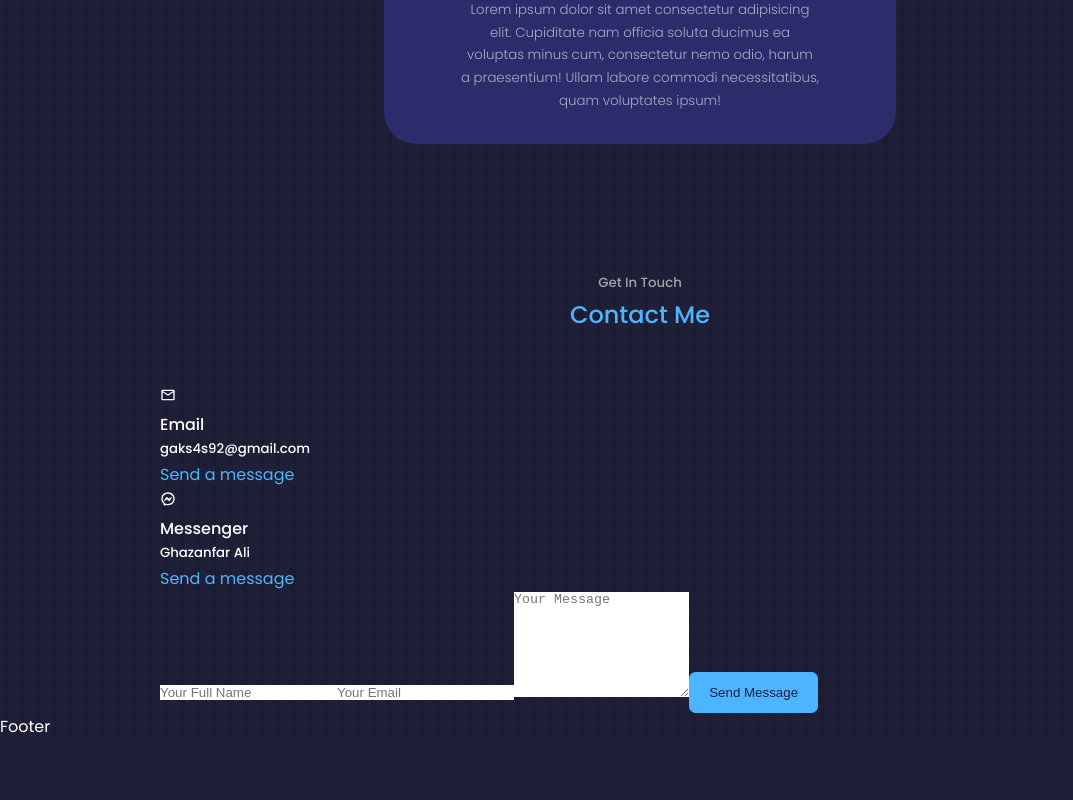
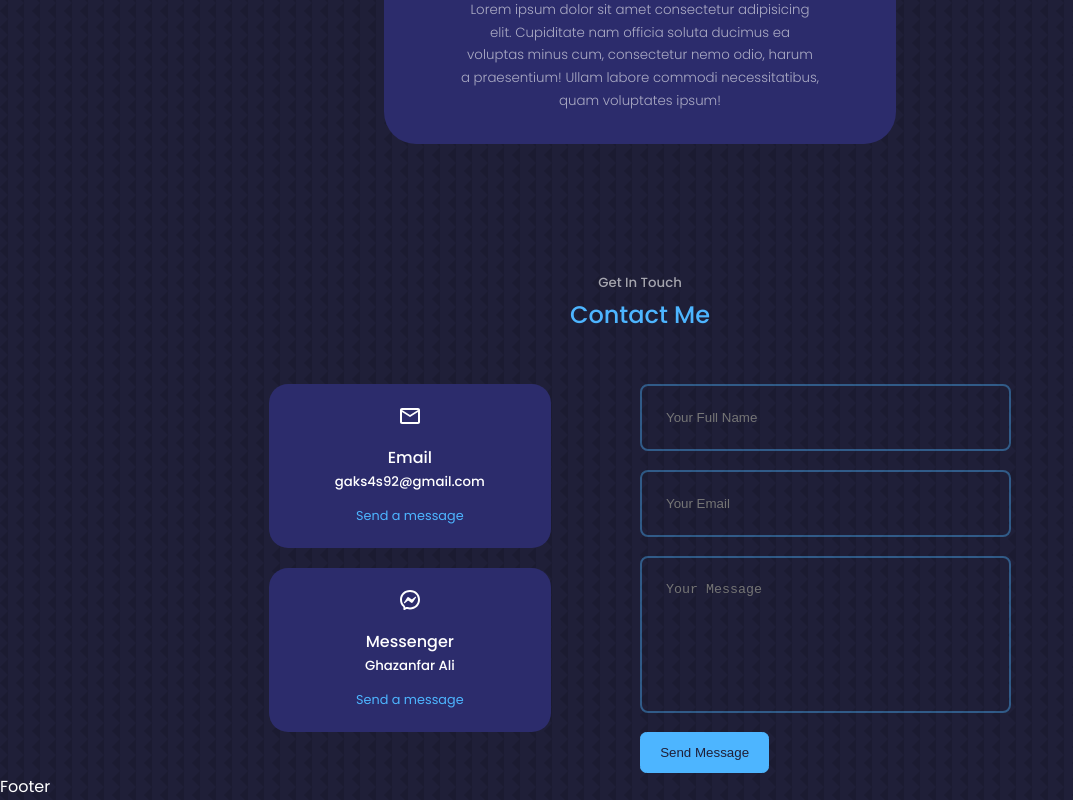
Before and after one commit to gak92/react-portfolio, a React (Create React App) app: page / in a window 1280 px wide. Shown: the part 4861-5661 px from the top of the page, without its empty margins (0-1073 px from the left). Before the commit the page ends 5601 px from the top, so only its background shows below. Built offline with nearby package versions, Linux system fonts and the light colour scheme.

Commit message:
Styled contact section

```diff
--- a/src/components/contact/contact.css
+++ b/src/components/contact/contact.css
@@ -0,0 +1,69 @@
+.container.contact__container {
+  width: 58%;
+  display: grid;
+  grid-template-columns: 38% 50%;
+  gap: 12%;
+}
+
+.contact__options {
+  display: flex;
+  flex-direction: column;
+  gap: 1.2rem;
+}
+
+.contact__option {
+  background: var(--color-bg-variant);
+  padding: 1.2rem;
+  border-radius: 1.2rem;
+  text-align: center;
+  border: 1px solid transparent;
+  transition: var(--transition);
+}
+
+.contact__option:hover {
+  background: transparent;
+  border-color: var(--color-primary-variant);
+}
+
+.contact__option-icon {
+  font-size: 1.5rem;
+  margin-bottom: 0.5rem;
+}
+
+.contact__option a {
+  margin-top: 0.7rem;
+  display: inline-block;
+  font-size: 0.8rem;
+}
+
+/* ==================== FORM =================== */
+form {
+  display: flex;
+  flex-direction: column;
+  gap: 1.2rem;
+}
+
+input, textarea {
+  width: 100%;
+  padding: 1.5rem;
+  border-radius: 0.5rem;
+  border: 2px solid var(--color-primary-variant);
+  background: transparent;
+  resize: none;
+  color: var(--color-white);
+}
+
+/* ============== Media Queries (For Medium Devices) =============== */
+@media screen and (max-width: 1024px) {
+  .container.contact__container {
+    grid-template-columns: 1fr;
+    gap: 2rem;
+  }
+}
+
+/* ============== Media Queries (For Small Devices) =============== */
+@media screen and (max-width: 600px) {
+  .container.contact__container {
+    width: var(--container-width-sm);
+  }
+}
```
